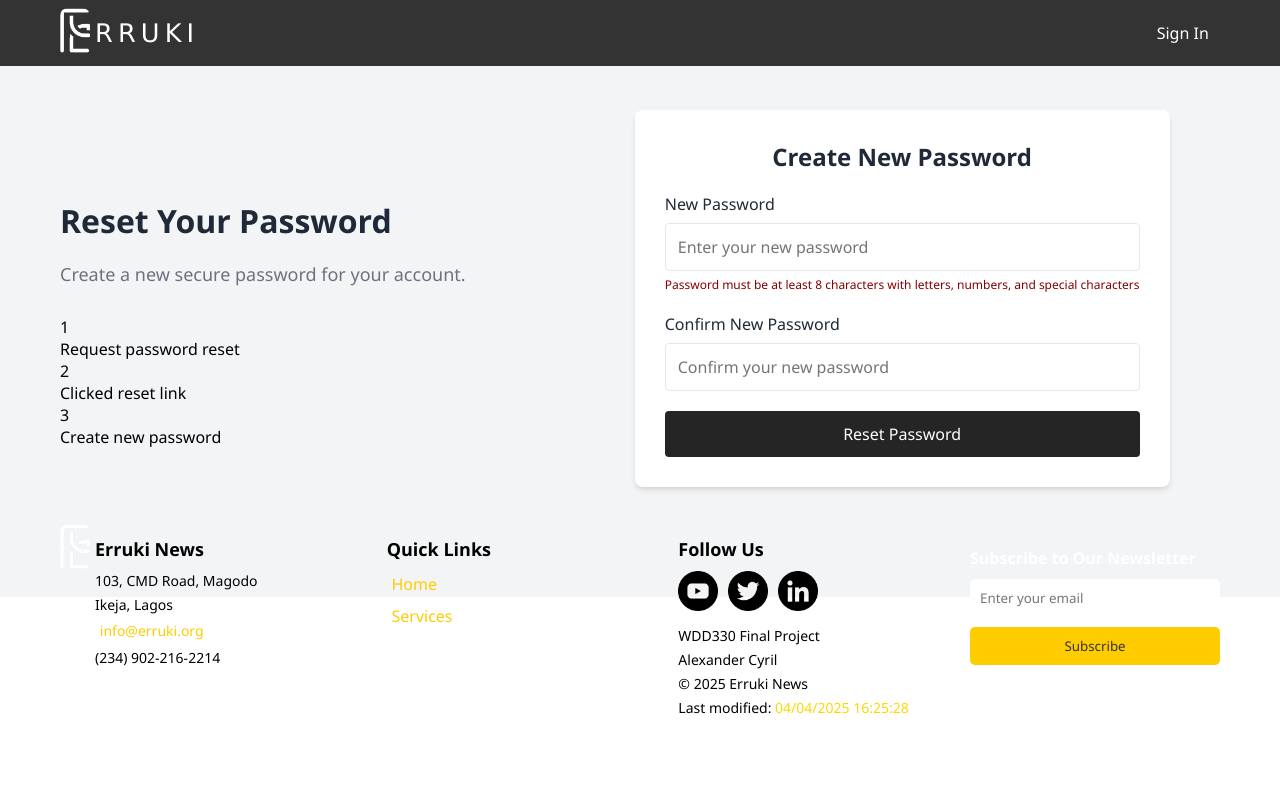
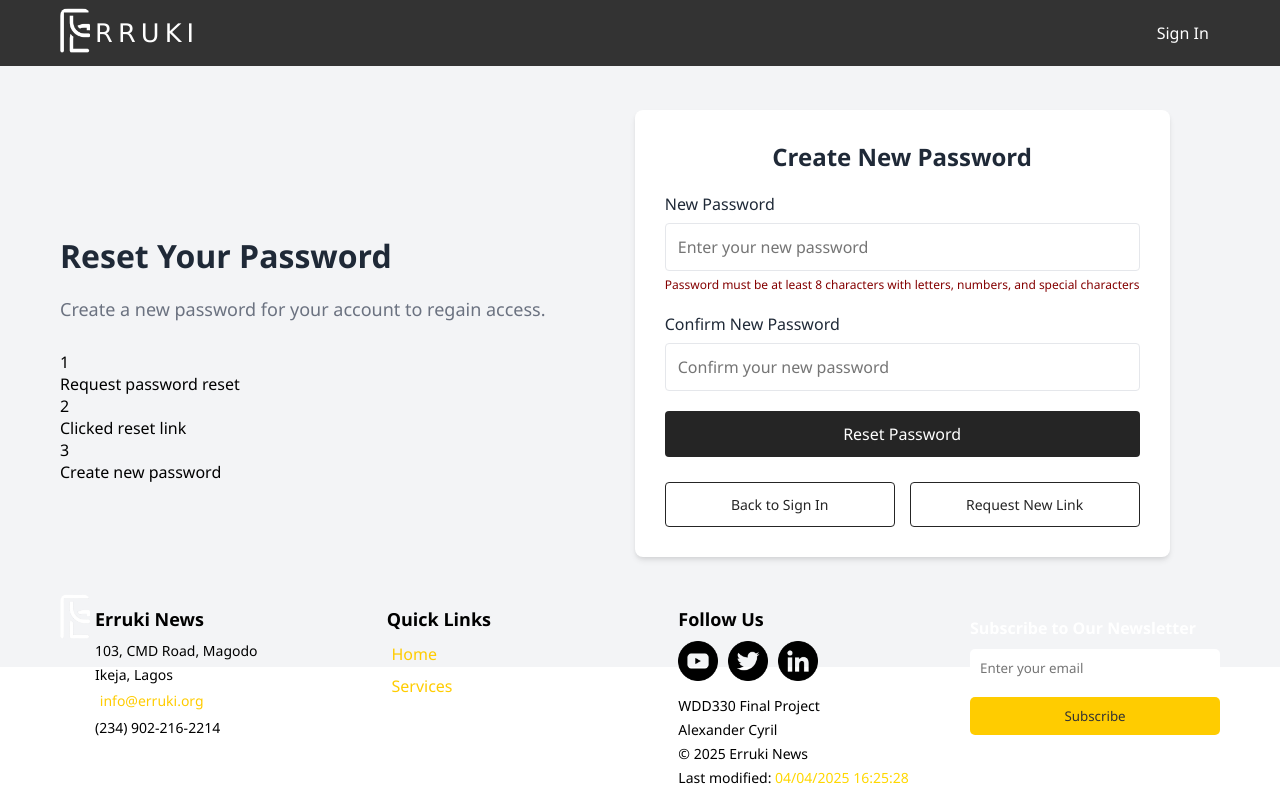
Before and after one commit to alexcy1/news, a website built with Vite: page src/reset-password-verification.html in a window 1280 px wide. Built offline with nearby package versions, Linux system fonts and the light colour scheme; files whose address does not match are found by name.

Commit message:
Updated Reset Password

```diff
--- a/src/reset-password-verification.html
+++ b/src/reset-password-verification.html
@@ -15,7 +15,7 @@
       <div class="auth-grid">
         <div class="auth-content">
           <h2>Reset Your Password</h2>
-          <p>Create a new secure password for your account.</p>
+          <p>Create a new password for your account to regain access.</p>
           <div class="recovery-steps">
             <div class="step completed">
               <div class="step-number">1</div>
@@ -57,9 +57,11 @@
               <button type="submit" class="btn">Reset Password</button>
             </form>
 
-            <div class="auth-links">
-              <!-- <a href="/signin.html">Back to Sign In</a> -->
-            </div>
+            <div class="auth-buttons" id="auth-button">
+              <a href="signin.html" id="auth-button1" class="auth-btn auth-btn-outline">Back to Sign In</a>
+              <a href="forgot-password.html" id="auth-button2" class="auth-btn auth-btn-outline">Request New Link</a>
+          </div>
+
           </div>
         </div>
       </div>
```
Also changed, not shown: src/reset-password.html (+9 -5 lines).
